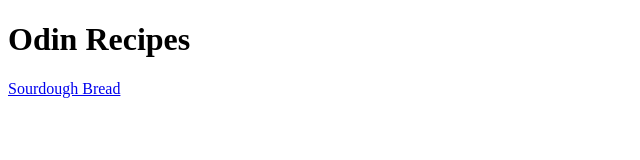
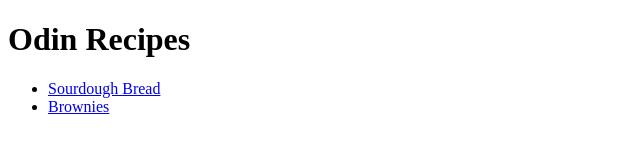
Before and after one commit to santiago-gil/odin-recipes, a plain HTML site: page index.html in a window 1280 px wide. Shown: the whole page, without its empty margins (0-640 px from the left). Drawn offline with Linux system fonts and the light colour scheme.

Commit message:
added brownie.HTML with a link to that file. Added an unordered list element.

```diff
--- a/index.html
+++ b/index.html
@@ -11,7 +11,11 @@
         <h1>Odin Recipes</h1>
 
         <nav>
-            <a href="./recipes/sourdough-bread.html">Sourdough Bread</a>
+            <ul>
+                <li><a href="./recipes/sourdough-bread.html">Sourdough Bread</a></li>
+                <li><a href="./recipes/brownies.html">Brownies</a></li>
+            </ul>
+
         </nav>
 
     </main>
```
